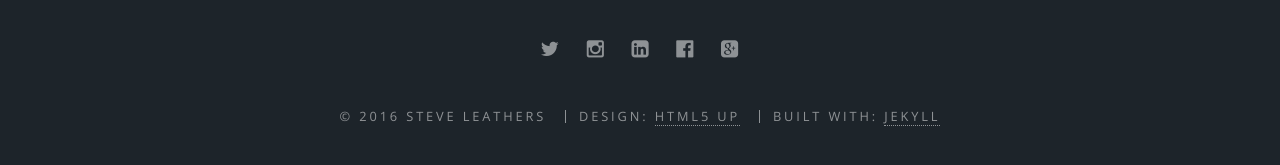
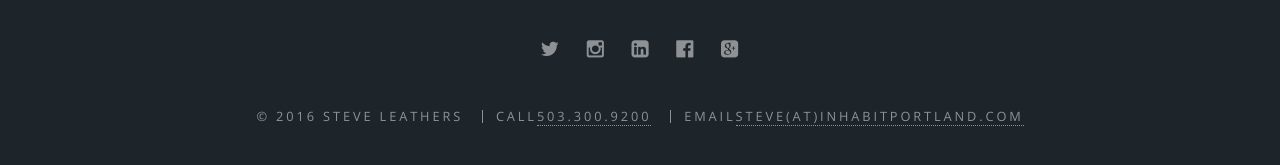
Before and after one commit to steveleathers/steveleathers.github.io, a Jekyll site: the page built from generic.html, in a window 1280 px wide and 900 px high, scrolled down 692 px. Shown: the part 681-846 px from the top of the window. Built offline with Jekyll 4.4.1, drawn with Linux system fonts in a browser that asks for light colours.

Commit message:
changed contact info

```diff
--- a/_includes/footer.html
+++ b/_includes/footer.html
@@ -21,7 +21,7 @@
     {% endif %}
     {{ thisyear }}
     {% if site.owner %}{{ site.owner }}{% else %}{{ site.title }}{% endif %}</li>
-    <li>Design: <a href="http://html5up.net" target="_blank">HTML5 UP</a></li>
-    <li>Built with: <a href="http://jekyllrb.com" target="_blank">Jekyll</a></li>
+    <li>Call<a href="tel:5033009200">503.300.9200</a></li>
+    <li>Email<a href="mailto:steve@inhabitportland.com">steve(at)inhabitportland.com</a></li>
   </ul>
 </footer>
--- a/index.html
+++ b/index.html
@@ -74,7 +74,7 @@ layout: landing
 									<h3>Dogs</h3>
 									<p>In Portland, we love our dogs. I'm always walking around town with my furry friend Cholula, and I'm always happy to offer tips on the best Dog Parks and routes.</p>
 								</li>
-								<li class="icon fa-code">
+								<li class="icon fa-film">
 									<h3>Mus Scelerisque</h3>
 									<p>Augue consectetur sed interdum imperdiet et ipsum. Mauris lorem tincidunt nullam amet leo Aenean ligula consequat consequat.</p>
 								</li>
@@ -102,8 +102,8 @@ layout: landing
 								<p>Aliquam ut ex ut augue consectetur interdum endrerit imperdiet amet eleifend fringilla.</p>
 							</header>
 							<ul class="actions vertical">
-								<li><a href="#" class="button fit special">Activate</a></li>
-								<li><a href="#" class="button fit">Learn More</a></li>
+								<li><a href="mailto:steve@inhabitportland.com" class="button fit special">Email me now</a></li>
+								<li><a href="tel:5033009200" class="button fit">Give me a call</a></li>
 							</ul>
 						</div>
 					</section>
```
Also changed, not shown: 4 other files.
